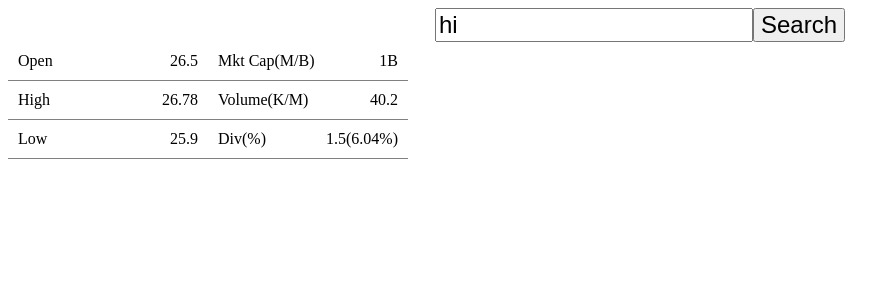
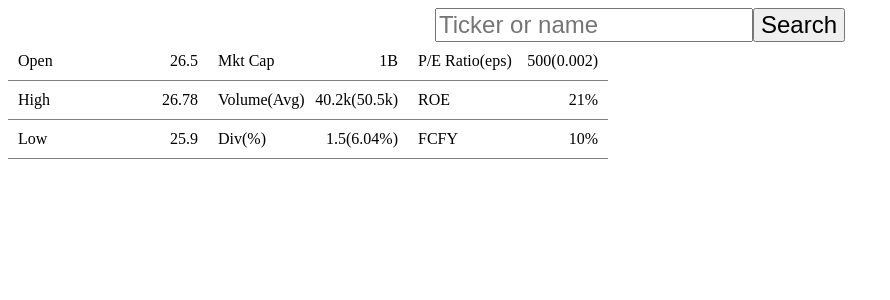
Before and after one commit to gregdardis/stock-market-search, a React app: page / in a window 1280 px wide. Shown: the top 300 px of the page, without its empty margins (0-890 px from the left). Built offline with nearby package versions, Linux system fonts and the light colour scheme.

Commit message:
added another column of hardcoded values

```diff
--- a/src/App.jsx
+++ b/src/App.jsx
@@ -29,12 +29,11 @@ const App = () => (
         {
           componentsProps: [
             {
-              label: 'Mkt Cap',
-              optionalLabel: 'M/B'
+              label: 'Mkt Cap'
             },
             {
               label: 'Volume',
-              optionalLabel: 'K/M'
+              optionalLabel: 'Avg'
             },
             {
               label: 'Div',
@@ -44,6 +43,23 @@ const App = () => (
           columnKeyName: 'label',
           columnCellComponent: DataItem,
           rowKey: '2'
+        },
+        {
+          componentsProps: [
+            {
+              label: 'P/E Ratio',
+              optionalLabel: 'eps'
+            },
+            {
+              label: 'ROE'
+            },
+            {
+              label: 'FCFY'
+            }
+          ],
+          columnKeyName: 'label',
+          columnCellComponent: DataItem,
+          rowKey: '3'
         }
       ]}
       rowKeyName='rowKey'
--- a/src/render.js
+++ b/src/render.js
@@ -7,7 +7,6 @@ import App from './App';
 import { reducer } from './reducers';
 
 const initialState = {
-  searchTerm: 'hi',
   dataItems: {
     Open: {
       value: 26.50,
@@ -35,14 +34,32 @@ const initialState = {
     },
     'Mkt Cap': {
       value: 1,
-      optionalLabel: 'M/B',
+      optionalValue: null,
       valueSuffix: 'B',
       optionalValueSuffix: ''
     },
     Volume: {
       value: 40.2,
+      optionalValue: 50.5,
+      valueSuffix: 'k',
+      optionalValueSuffix: 'k'
+    },
+    'P/E Ratio': {
+      value: 500,
+      optionalValue: 0.002,
+      valueSuffix: '',
+      optionalValueSuffix: ''
+    },
+    ROE: {
+      value: 21,
       optionalValue: null,
-      valueSuffix: '',
+      valueSuffix: '%',
+      optionalValueSuffix: ''
+    },
+    FCFY: {
+      value: 10,
+      optionalValue: null,
+      valueSuffix: '%',
       optionalValueSuffix: ''
     }
   }
```
